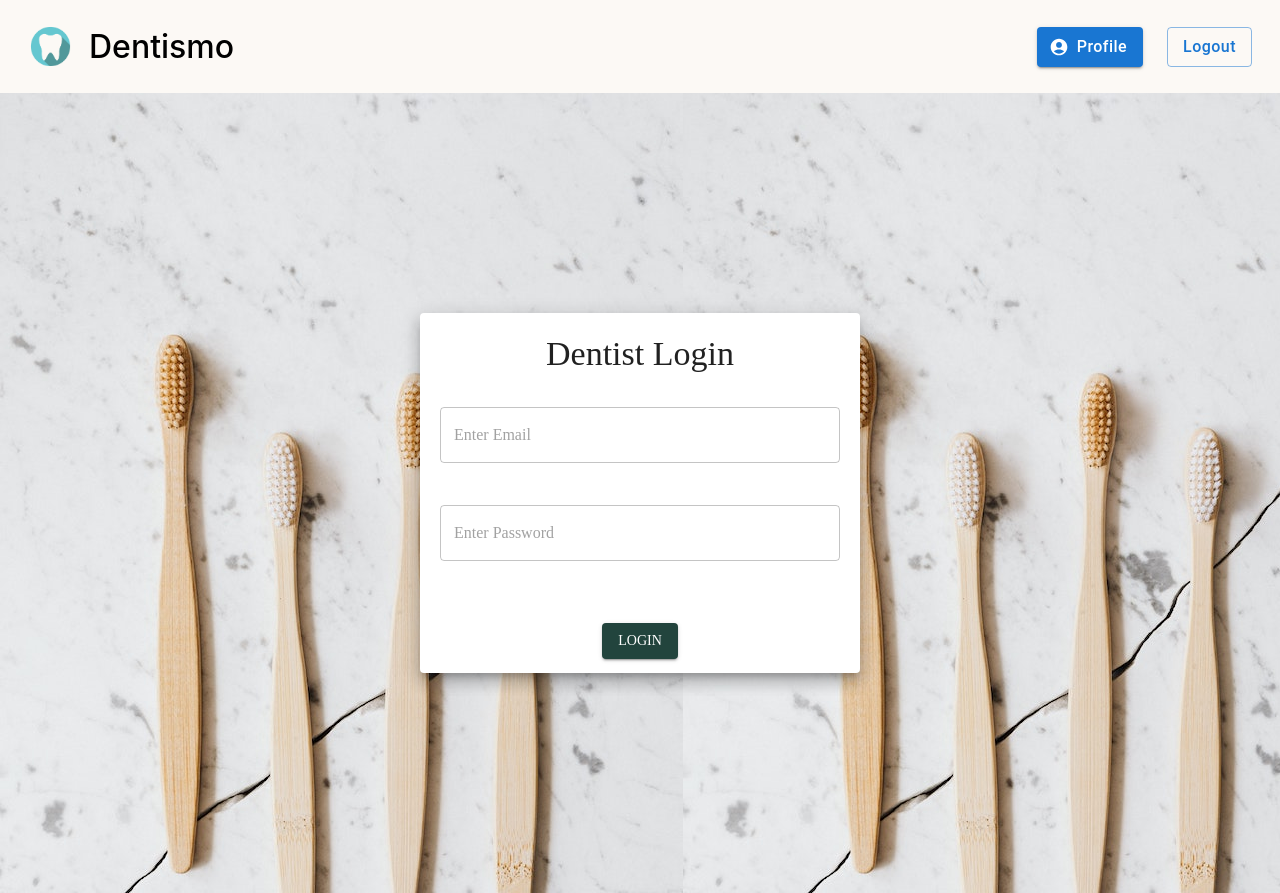
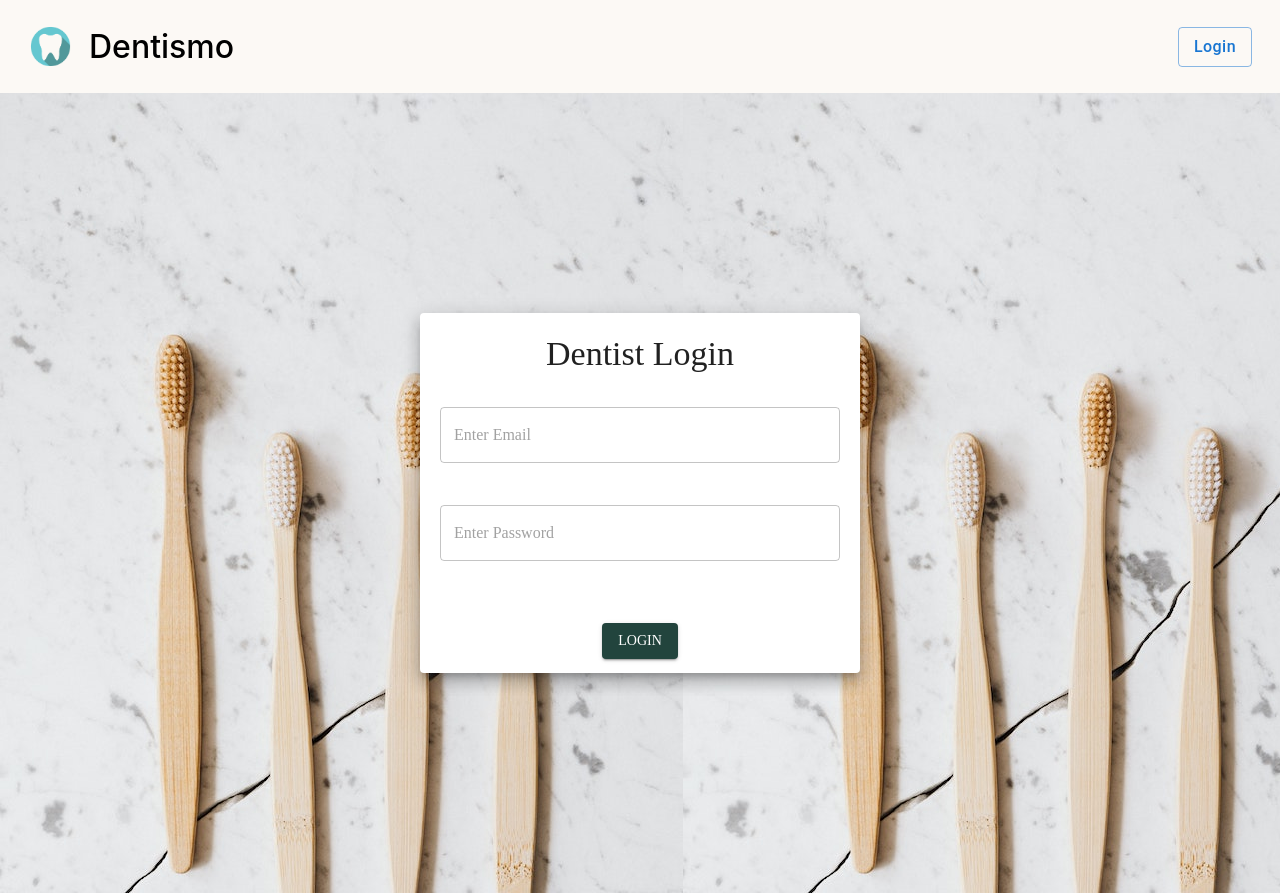
Before and after one commit to Dentismo/t-3, a React (Create React App) app in the folder client/: page /login in a window 1280 px wide. Built offline with nearby package versions, Linux system fonts and the light colour scheme; no server answers.

Commit message:
#29 Fix login button for mqtt module

```diff
--- a/client/src/components/LoginForm.tsx
+++ b/client/src/components/LoginForm.tsx
@@ -58,6 +58,7 @@ function LoginForm() {
             localStorage.loginId = response.data.id
             localStorage.clinicId = response.data.clinicId
             navigate('/dashboard')
+            window.location.reload()
             enqueueSnackbar('Succesfully logged in', {
               variant: 'success'
             })
--- a/client/src/components/Navbar.tsx
+++ b/client/src/components/Navbar.tsx
@@ -1,12 +1,27 @@
 import AccountCircleIcon from '@mui/icons-material/AccountCircle'
 import { ContainerProps, styled } from '@mui/material'
 import { useSnackbar } from 'notistack'
+import { useEffect, useState } from 'react'
 import { Link } from 'react-router-dom'
 import logo from '../images/logo.png'
 import LinkButton from './LinkButton'
 
 const Navbar = (props: ContainerProps) => {
   const { enqueueSnackbar } = useSnackbar()
+
+  const [tokenExists, setTokenExists] = useState<boolean>(
+    localStorage.getItem('token') === null
+  )
+
+  console.log(tokenExists)
+
+  useEffect(() => {
+    if (localStorage.getItem('token') && tokenExists === false) {
+      setTokenExists(true)
+    } else if (!localStorage.getItem('token')) {
+      setTokenExists(false)
+    }
+  }, [tokenExists])
 
   const NavbarContainer = styled('div')({
     height: '45px',
@@ -24,6 +39,7 @@ const Navbar = (props: ContainerProps) => {
 
   //remove loginToken and loginId to display logout occured
   const logout = () => {
+    setTokenExists(false)
     localStorage.clear()
 
     enqueueSnackbar('Logged out successfully', {
@@ -44,7 +60,7 @@ const Navbar = (props: ContainerProps) => {
         </NavbarGroup>
       </Link>
       <NavbarGroup>
-        {localStorage.loginToken ? (
+        {!tokenExists ? (
           <LinkButton
             style={{ fontSize: '1rem', textTransform: 'none' }}
             variant="outlined"
```
